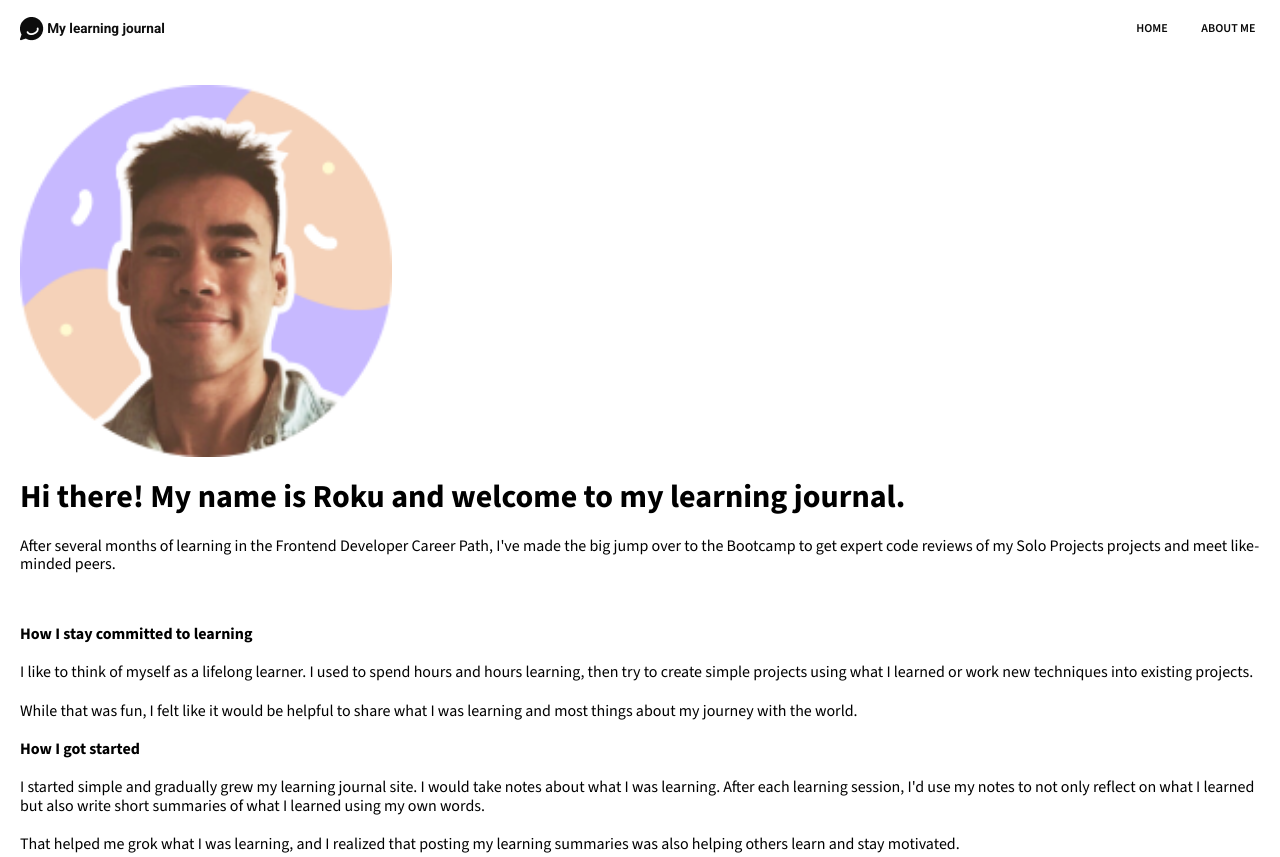
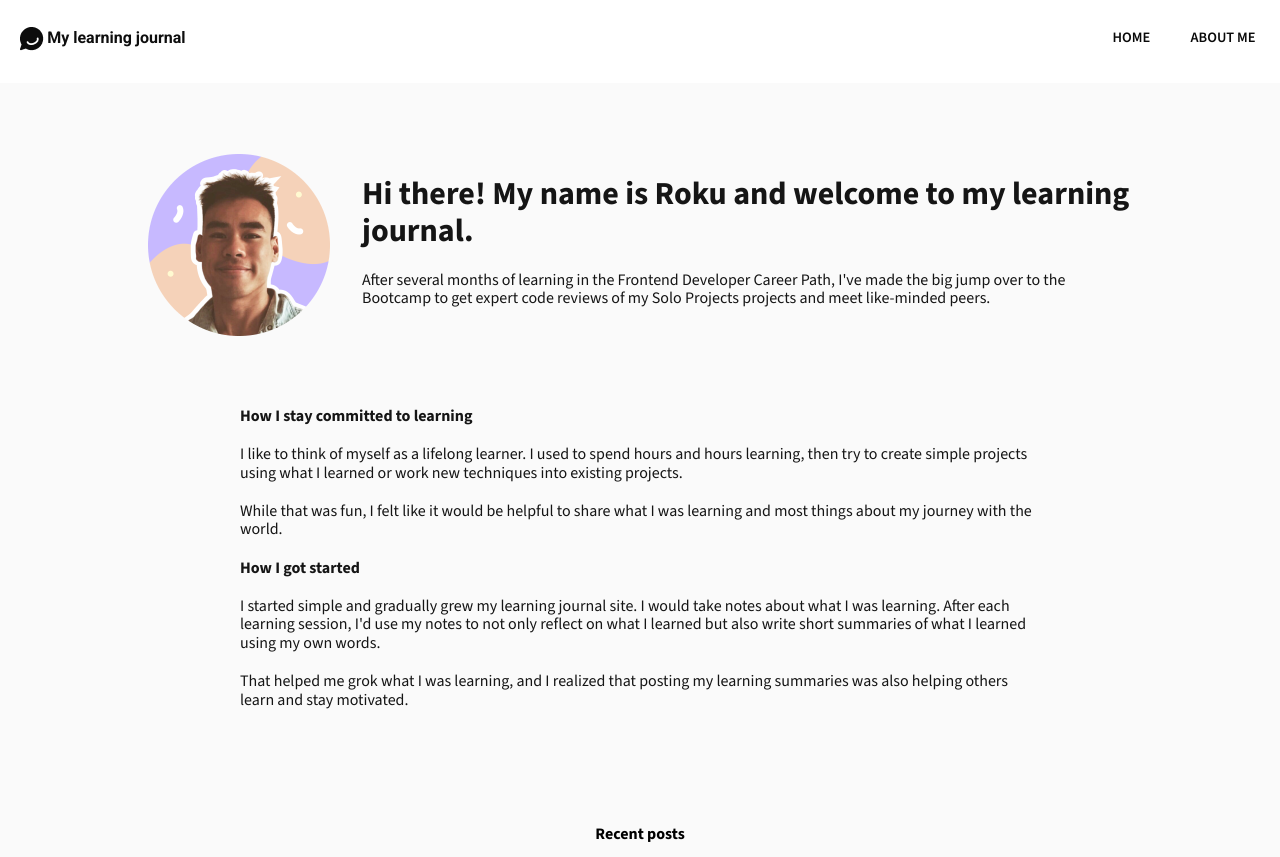
Before and after one commit to amy0h/my-learning-journal, a website built with Vite: page about.html in a window 1280 px wide. Shown: the top 857 px of the page. Built offline with nearby package versions, Linux system fonts and the light colour scheme.

Commit message:
completed version

```diff
--- a/about.html
+++ b/about.html
@@ -16,17 +16,21 @@
             <a href="index.html" class="nav-home uppercase">Home</a>
             <a href="about.html" class="nav-about uppercase">About me</a>
         </header>
+
+        <main>
             <div class="post-container">
+                <div class="profile-container">
                     <img class="profile-img" src="images/profile-image.png" alt="profile-image">
-            <h1 class="post-title">
+                    <h1 class="profile-title">
                         Hi there!
                         My name is Roku and welcome to my learning journal.
                     </h1>
-            <p class="post-desc">
+                    <p class="profile-desc">
                         After several months of learning in the Frontend Developer Career Path,
                         I've made the big jump over to the Bootcamp to get expert code reviews of
                         my Solo Projects projects and meet like-minded peers.
                     </p>
+                </div>
 
                 <div class="post-content-container">
                     <p class="bold">
@@ -62,7 +66,7 @@
 
             <p class="recent-posts bold align-center">Recent posts</p>
 
-        <div class="blog-section">
+            <div class="blog-section extra-padding">
                 <div class="blog-post">
                     <img src="images/blog-image-01.png" class="blog-img" alt="blong one image">
                     <p class="blog-date uppercase">July 23, 2022</p>
@@ -93,6 +97,7 @@
                     </p>
                 </div>
             </div>
+        </main>
 
         <footer>
             <p>My Learning Journal</p>
--- a/css/style.css
+++ b/css/style.css
@@ -7,26 +7,19 @@
     padding: 0;
 }
 
+:root {
+    --padding-side: 1.25rem;
+  }
+
 body {
     font-family: 'Source Sans 3', sans-serif;
-    min-height: 100vh;
 }
+
+main { background-color: #FAFAFA; }
 
 .hero-post img, .blog-post img {
     display: block;
     width: 100%
-}
-
-.bold {
-    font-weight: 700;;
-}
-
-a {
-    text-decoration: none;
-}
-
-.align-center {
-    text-align: center;;
 }
 
 /* Header and navigation */
@@ -41,18 +34,18 @@ header {
 .logo-img { margin-right: .2em; }
 
 .header-title {
-    font-family: 'roboto', sans-serif;
-    font-size: 0.85rem;
-    color: #0E0E0E;
+    font-family: 'roboto', sans-serif !important;
+    font-size: .85rem !important;
+    color: #0E0E0E !important;
 }
 
-.header-title, .nav-home, .nav-about {
+.logo-img, .header-title, .nav-home, .nav-about {
     align-self: center;
 }
 
 .nav-home, .nav-about {
     font-weight: 600;
-    font-size: 0.75rem;
+    font-size: 0.75rem !important;
     color: #090909;
 }
 
@@ -72,12 +65,11 @@ header {
     flex-direction: column;
     justify-content: flex-end;
     gap: 0.5em;
-    padding: 5.438em 1.25em 1.563em 1.25em;
+    padding: 5.438em var(--padding-side) 1.563em var(--padding-side);
+    min-height: 293px;
 }
 
-.hero-date {
-    font-size: 0.75rem;
-}
+.hero-date { font-size: 0.75rem; }
 
 .hero-title {
     font-size: 2rem;
@@ -87,14 +79,12 @@ header {
     color: inherit;
 }
 
-.hero-desc {
-    line-height: 130%;
-}
+.hero-desc { line-height: 130%;}
 
 /* Blog section */
 
 .blog-section {
-    padding: 2.125em 1.25em 1.69em 1.25em;
+    padding: 2.125em var(--padding-side) 1.69em var(--padding-side);
     display: grid;
     grid-template-columns: repeat(auto-fit, minmax(250px, 1fr));
     grid-gap: 2.56em;
@@ -105,18 +95,17 @@ header {
     gap: .875em;
 }
 
-
-.blog-date {
-    font-size: 0.919rem;
-}
+.blog-date { font-size: 0.919rem; }
 
 .blog-title {
     font-size: 1.5rem;;
     line-height: 108.2%;
+    color: #141414;
 }
 
 .blog-content {
     line-height: 125%;
+    color: #505050;
 }
 
 .view-more {
@@ -143,20 +132,11 @@ footer {
     font-weight: 400;
 }
 
-.uppercase {
-    text-transform: uppercase;
-}
-
-
-/* About page */
+/* Shared by About and Post page */
 
 .post-container {
-    padding: 1.625em 1.25em 0 1.25em;
-}
-
-.post-desc {
-    padding-bottom: 2rem;
-    background-image: none;
+    padding: 1.625em var(--padding-side) 0 var(--padding-side);
+    color: #151515;
 }
 
 .post-content-container {
@@ -165,17 +145,114 @@ footer {
     margin: 1.215em 0 1.25rem 0;
 }
 
-.profile-img {
-    width: 30%;
-    margin: auto;
-}
-
 .recent-posts {
     padding-top: 1.5625em;
 }
 
+.extra-padding {
+    padding-bottom: 3.5em;
+}
+
+/* About page */
+
+.profile-img {
+    display: block;
+    margin-left: auto;
+    margin-right: auto;
+  }
+
+/* Post page */
+
 .post {
     background-image: none;
     color: #151515;
-    padding: 0.75em 0 0 0;
+    padding: 0.75em 0 1em 0;
 }
+
+.post-desc, .profile-desc {
+    padding-bottom: 2rem;
+    background-image: none;
+}
+
+/* Shared classes */
+
+.bold {
+    font-weight: 700;;
+}
+
+a {
+    text-decoration: none;
+}
+
+.align-center {
+    text-align: center;;
+}
+
+.uppercase {
+    text-transform: uppercase;
+}
+
+@media (min-width:700px ) {
+
+    .header-title {
+        font-size: 1rem !important;
+    }
+
+    .nav-home, .nav-about {
+        font-size: 0.9rem !important;
+    }
+}
+
+
+@media (min-width: 1000px) {
+
+    :root {
+        --padding-side: 3.25rem;
+        --padding-side-secondary: 5.75rem
+      }
+
+    header {
+        height: 83px;
+    }
+
+    .hero-post {
+        min-height: 488px;
+        padding-bottom: 3.704em;
+    }
+
+    .blog-section {
+        padding-top: 3.1875em;
+    }
+
+    .post-container {
+        padding-top: 4.44em;
+        padding-bottom: 4.44em;
+    }
+
+    .post-content-container,
+    .post-date, .post-title, .post-desc  {
+        padding-left: var(--padding-side-secondary);
+        padding-right: var(--padding-side-secondary);
+    }
+
+    .profile-container {
+        display: grid;
+        grid-template-areas:
+            "img title"
+            "img desc";
+        align-items: start;
+        padding-bottom: 3em;
+    }
+
+    .profile-img {
+        grid-area: img;
+        margin-right: 2em;
+      }
+
+}
+
+@media (min-width: 1200px) {
+    :root {
+        --padding-side: 9.25rem;
+    }
+}
```
Also changed, not shown: index.html (+3 -0 lines), post.html (+6 -3 lines). Lines whose indentation alone changed are shown as unchanged.
